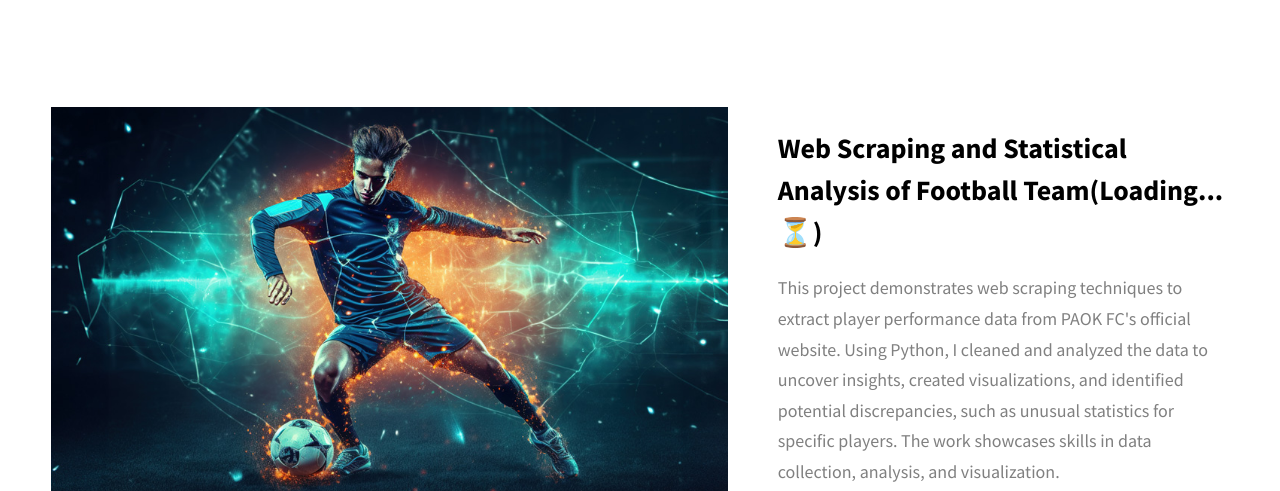
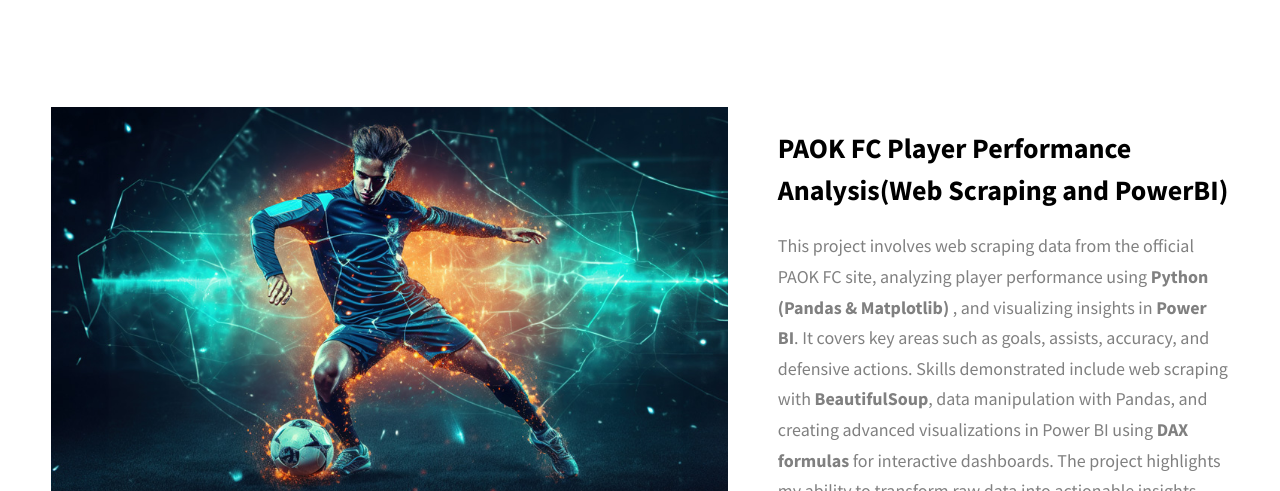
Before and after one commit to vasilis6194/vasilis6194.github.io, a website: page index.html in a window 1280 px wide. Shown: the part 3250-3741 px from the top of the page. Drawn offline with Linux system fonts and the light colour scheme.

Commit message:
project PAOK added

```diff
--- a/index.html
+++ b/index.html
@@ -173,7 +173,9 @@
               <div class="skills__skill">SQL</div>
               <div class="skills__skill">Pandas</div>
               <div class="skills__skill">Numpy</div>
-              <div class="skills__skill">Webscraping</div>
+              <div class="skills__skill">Streamlit</div>
+              <div class="skills__skill">Pyfim</div>
+              <div class="skills__skill">Web scrape</div>
               <div class="skills__skill">EDA</div>
               <div class="skills__skill">PowerBI</div>
               <div class="skills__skill">Folium</div>
@@ -254,12 +256,16 @@
               />
             </div>
             <div class="projects__row-content">
-              <h3 class="projects__row-content-title">Web Scraping and Statistical Analysis of Football Team(Loading...&#9203;)</h3>
+              <h3 class="projects__row-content-title">PAOK FC Player Performance Analysis(Web Scraping and PowerBI)</h3>
               <p class="projects__row-content-desc">
-                This project demonstrates web scraping techniques to extract player performance data from PAOK FC's
-                official website. Using Python, I cleaned and analyzed the data to uncover insights,
-                created visualizations, and identified potential discrepancies, such as unusual statistics
-                for specific players. The work showcases skills in data collection, analysis, and visualization.
+
+              This project involves web scraping data from the official PAOK FC site,
+              analyzing player performance using <strong>Python (Pandas & Matplotlib) </strong>, and visualizing insights in <strong>Power BI</strong>.
+              It covers key areas such as goals, assists, accuracy, and defensive actions.
+
+              Skills demonstrated include web scraping with <strong>BeautifulSoup</strong>, data manipulation with Pandas,
+              and creating advanced visualizations in Power BI using <strong>DAX formulas</strong> for interactive dashboards.
+              The project highlights my ability to transform raw data into actionable insights and present them in a user-friendly manner.
               </p>
               <a
                 href="https://github.com/vasilis6194/football-scrape-project"
```
